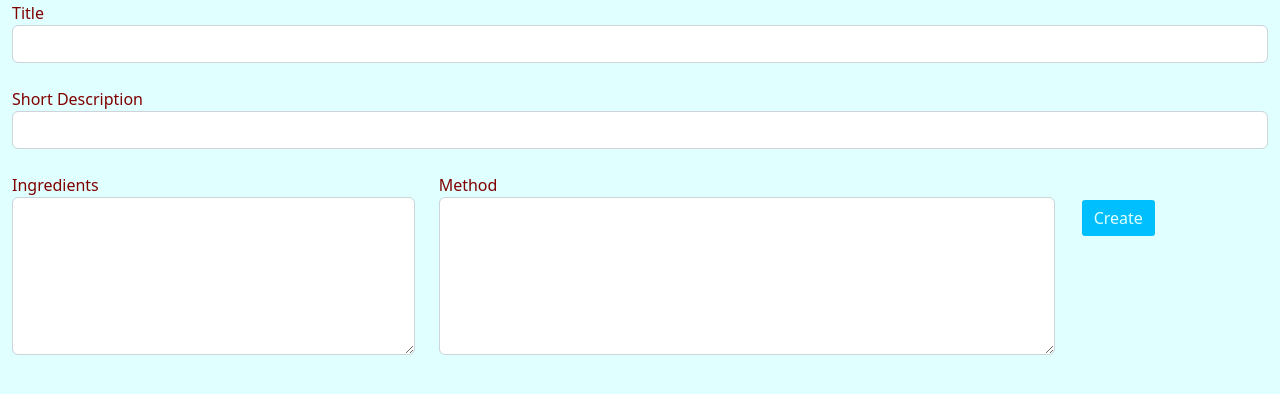
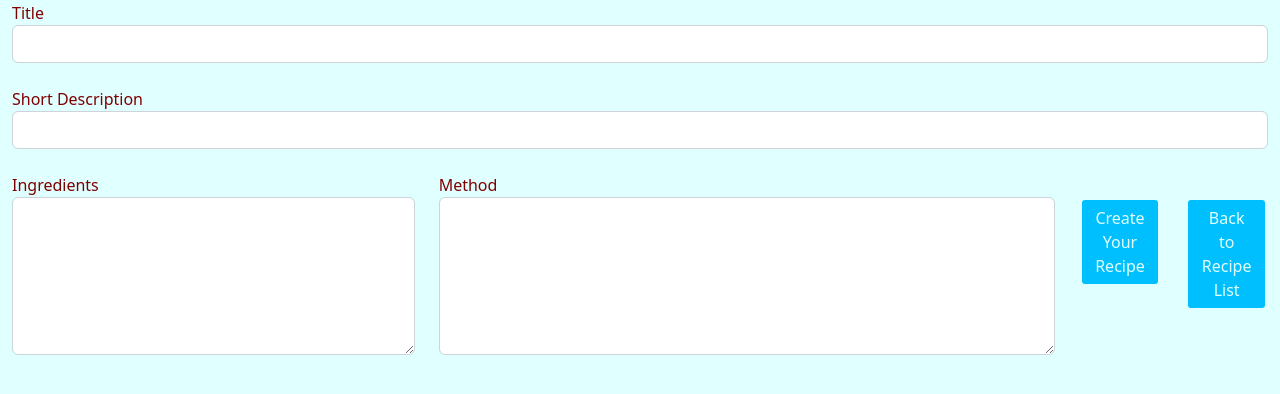
Before and after one commit to Code-Institute-Submissions/jmarcosdias-tasty_JuneResub, a Django app: page /create_recipe/ in a window 1280 px wide. Shown: the part 169-563 px from the top of the page. Run offline with Django 3.2, Linux system fonts and the light colour scheme; the visitor is signed in with stand-in values (Sample User, id 1).

Commit message:
Button to back to recipe list in create recipe

```diff
--- a/templates/create_recipe.html
+++ b/templates/create_recipe.html
@@ -48,19 +48,22 @@
               <textarea type="text" class="form-control" id="id_method" name="method" rows="6">{{ recipe.method }}</textarea>
             </div>
             <div class="col-sm-2 mt-4">
-              {% csrf_token %}
-              {% if not btn_create_disallowed %}
-                <button type="submit" class="btn btn-primary">Create</button>
-              {% else %}
                 <div class="row">
+                  {% if not btn_create_disallowed %}
+                  {% csrf_token %}
                   <div class="col">
-                    <a href="{% url 'home' %}"><button type="button" class="btn btn-primary">Recipe List</button></a>
+                    <button type="submit" class="btn btn-primary">Create Your Recipe</button>
                   </div>
+                  {% endif %}
+                  <div class="col">
+                    <a href="{% url 'home' %}"><button type="button" class="btn btn-primary">Back to Recipe List</button></a>
+                  </div>
+                  {% if btn_create_disallowed %}
                   <div class="col">
                     <a href="{% url 'recipe' recipe.slug  %}"><button type="button" class="btn btn-primary">This Recipe</button></a>
                   </div>
+                  {% endif %}
                 </div>
-              {% endif %}
             </div>
           </div>
         </form>
```
